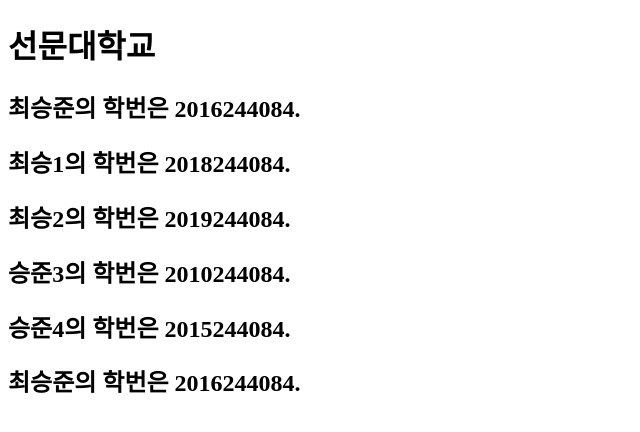
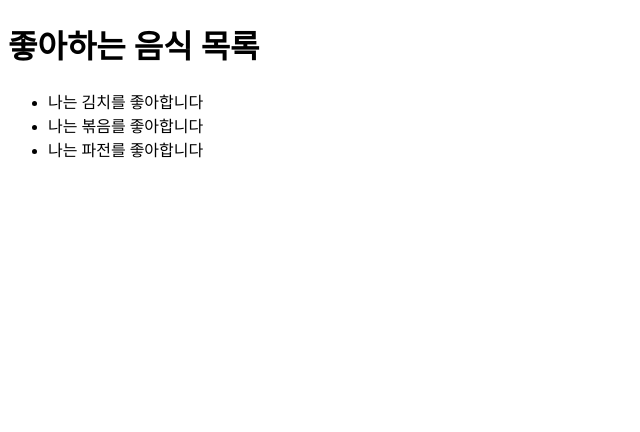
Before and after one commit to tmdwns9630/study_movie_app, a React (Create React App) app: page / in a window 1280 px wide. Shown: the top 432 px of the page, without its empty margins (0-640 px from the left). Built offline with nearby package versions, Linux system fonts and the light colour scheme.

Commit message:
컴포넌트

```diff
--- a/src/App.js
+++ b/src/App.js
@@ -1,30 +1,21 @@
 import React from "react";
-import Sunmoon from "./Sunmoon";
+import Food from "./Food";
 
-const 학생정보 = [
-  { name: "최승준", 학번: "2016244084" },
-  { name: "최승1", 학번: "2018244084" },
-  { name: "최승2", 학번: "2019244084" },
-  { name: "승준3", 학번: "2010244084" },
-  { name: "승준4", 학번: "2015244084" },
-];
+const favArr = ["김치", "볶음", "파전"];
+
 function App() {
   return (
     <React.Fragment>
-      <h1 id="one">선문대학교</h1>
-      {/* JSX에서 중괄호를 치면 거기서부터는 자바스크립트 문법이 된다. */}
-      {학생정보.map((ele, idx, arr) => {
-        //console.log(`idx : ${idx}, 이름 : ${ele.name}, 학번 : ${ele.학번}`);
-        return (
-          <Sunmoon
-            name={ele.name}
-            학번={ele.학번}
-            마이월드="JTBSC"
-            페이버릿="퓨처"
-          />
-        );
-      })}
-      <Sunmoon name="최승준" 학번="2016244084" />
+      <h1 id="one">좋아하는 음식 목록</h1>
+      <ul>
+        {favArr.map((ele) => {
+          return (
+            <li>
+              <Food fav={ele} />
+            </li>
+          );
+        })}
+      </ul>
     </React.Fragment>
   );
 }
--- /dev/null
+++ b/src/Food.js
@@ -0,0 +1,11 @@
+import React from "react";
+
+// function Food(props) {
+//   return <div>나는 {props.fav}를 좋아합니다</div>;
+// }
+
+function Food({ fav }) {
+  return <div>나는 {fav}를 좋아합니다</div>;
+}
+
+export default Food;
--- a/src/index.js
+++ b/src/index.js
@@ -3,4 +3,9 @@
 import App from "./App";
 
 const root = ReactDOM.createRoot(document.getElementById("root"));
-root.render(<App />);
+
+root.render(
+  <React.StrictMode>
+    <App />
+  </React.StrictMode>
+);
```
